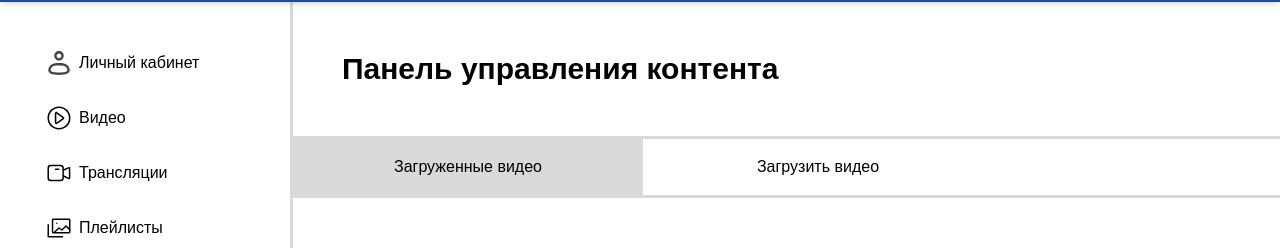
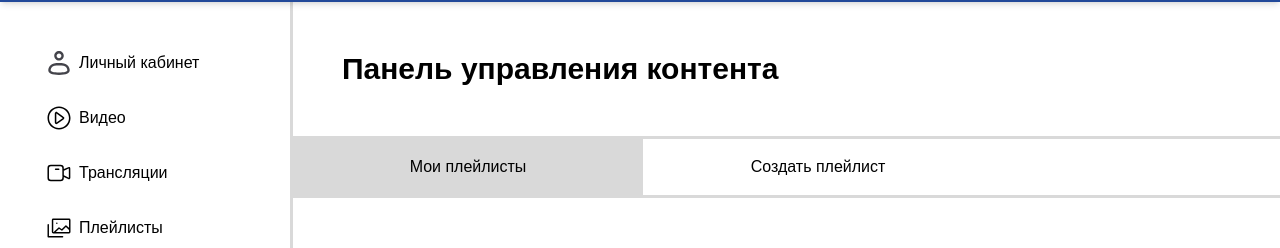
Before and after one commit to Silivanc/miemtube, a React (Vite) app: page /admin/playlist in a window 1280 px wide. Shown: the part 64-312 px from the top of the page. Built offline with nearby package versions, Linux system fonts and the light colour scheme; no server answers; a web font is replaced by a local one.

Commit message:
add Playlists list

```diff
--- a/src/components/Stream.jsx
+++ b/src/components/Stream.jsx
@@ -13,14 +13,14 @@ function Stream() {
         //     {error ? (
         //         <p style={{ color: 'red' }}>Ошибка: {error}</p>
         //     ) : (
-        //         // <video src="http://localhost:1984/api/stream.mjpeg?src=str" controls style={{ width: '100%', maxWidth: '600px' }} />
+        //         // <video src="http://localhost:1984/api/stream.m3u8?src=str" controls style={{ width: '100%', maxWidth: '600px' }} />
         //
         //         )}
         // </div>
         <div className="player">
             <div className="container">
                 <div className="player-main">
-                    <video className="player-main-video" src="http://localhost:80/api/stream.mp4?src=cf02d97c-aee1-40aa-8564-4efa80d6bbc5" controls autoPlay muted>
+                    <video className="player-main-video" src="http://172.18.130.56:8095/api/stream.m3u8?src=0fac7057-0af7-42d7-9df3-cd94b67a8e92" controls autoPlay muted>
                     </video>
                     <div className="player-main-info">
                         <div className="player-main-info-tutor">
--- a/src/components/admin/playlists/AdminPlaylist.jsx
+++ b/src/components/admin/playlists/AdminPlaylist.jsx
@@ -1,7 +1,38 @@
-import { Sections } from "../sections";
+import { useState } from "react";
+import { UploadedPlaylists } from "./UploadedPlaylists";
+import clsx from "clsx";
 
 export function AdminPlaylist() {
+    const [activeIndex, setActiveIndex] = useState(0);  // Состояние для отслеживания активной вкладки
+
     return (
-        <Sections type="playlist"></Sections>
-    )
+        <div>
+            {/* Передаем setActiveIndex для изменения активной вкладки */}
+            <Sections activeIndex={activeIndex} setActiveIndex={setActiveIndex} />
+
+            {/* Условный рендеринг компонента в зависимости от активной вкладки */}
+            {activeIndex === 0 ? <UploadedPlaylists isAdmin={true}/> : <></>}
+        </div>
+    );
 }
+
+function Sections({activeIndex, setActiveIndex}) {
+    const tabs = ["Мои плейлисты", "Создать плейлист"];
+
+    return (
+        <div className="flex border-b-[3px] border-[#D9D9D9]">
+            {tabs.map((tab, index) => (
+                <div
+                    key={index}
+                    onClick={() => setActiveIndex(index)}  // При клике обновляем активную вкладку
+                    className={clsx(
+                        index === activeIndex ? "bg-[#D9D9D9]" : "", // Изначально первая вкладка выделена
+                        "h-14 w-[350px] flex justify-center items-center cursor-pointer"
+                    )}
+                >
+                    {tab}
+                </div>
+            ))}
+        </div>
+    );
+}
--- /dev/null
+++ b/src/components/admin/playlists/UploadedPlaylists.jsx
@@ -0,0 +1,20 @@
+import { useEffect, useState } from "react";
+import { Videos } from "../../../../services/Videos.js";
+
+export function UploadedPlaylists({isAdmin}) {
+    const [playlist, setPlaylists] = useState([]);
+
+        useEffect(() => {
+            Videos.getPlaylists()
+                .then(setPlaylists)
+                .catch((error) => {
+                    console.error("Error fetching playlists:", error);
+                });
+        }, [isAdmin]);
+
+        console.log(playlist);
+
+        return (
+            <></>
+        )
+}
```
